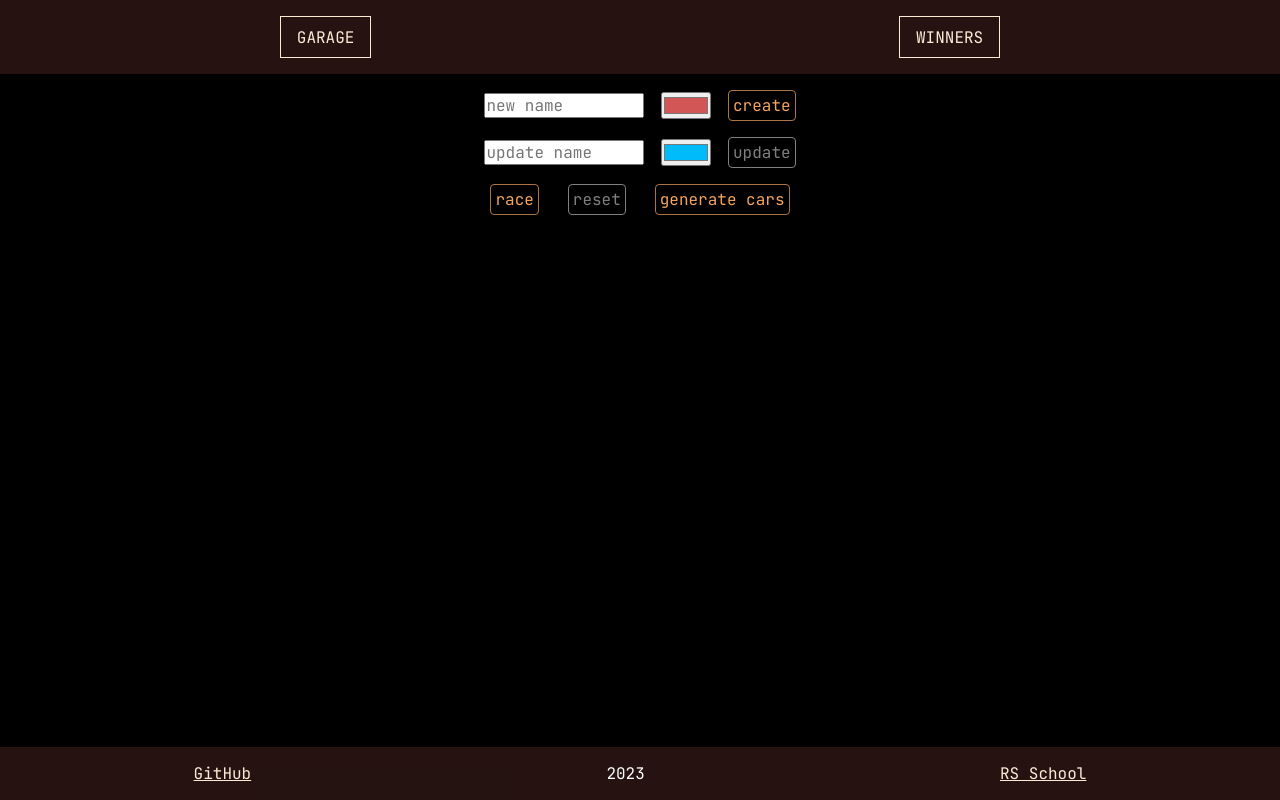
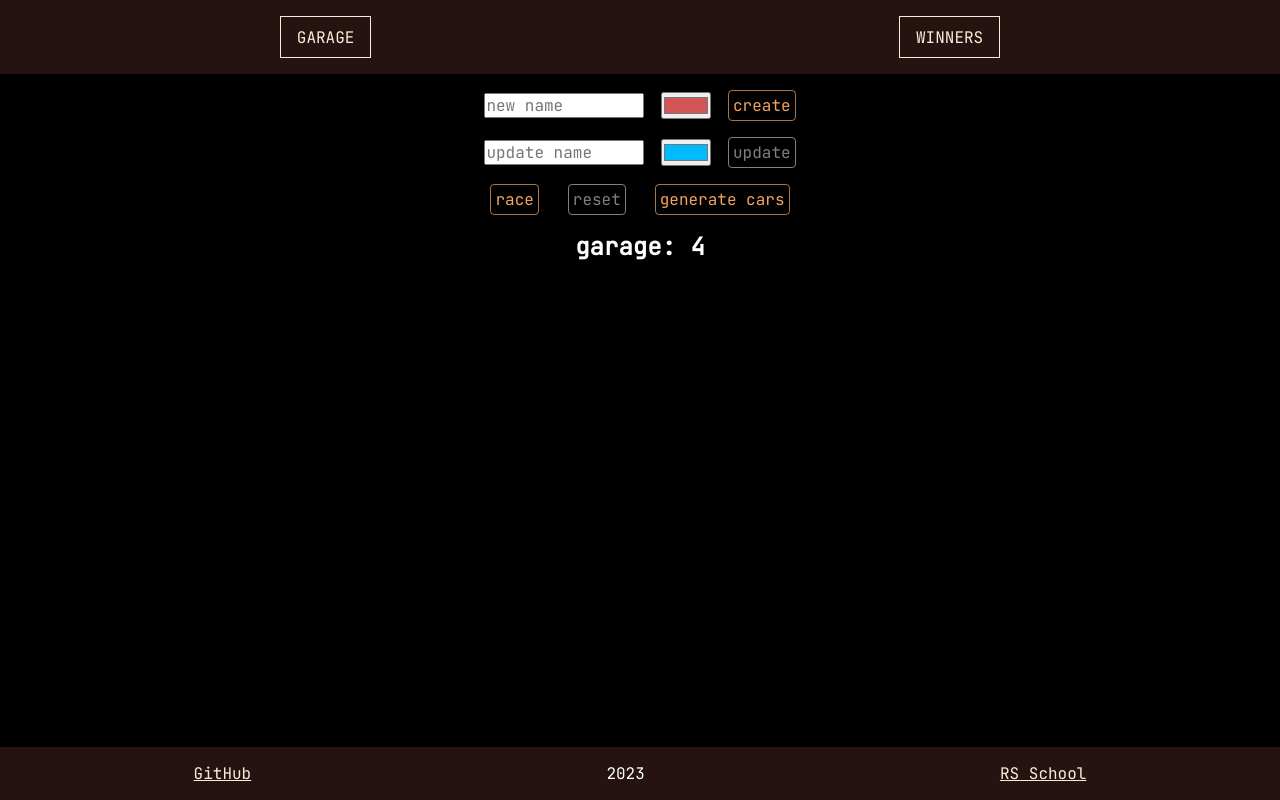
Before and after one commit to timashoff/async-race, a website built with webpack: page src/index.html in a window 1280 px wide. Built offline with nearby package versions, Linux system fonts and the light colour scheme.

Commit message:
feat: implement page title

```diff
--- a/src/css/style.css
+++ b/src/css/style.css
@@ -138,6 +138,7 @@ button:disabled {
 h1,
 h2 {
   margin: 0 auto;
+  font-size: 1.5rem;
 }
 
 
--- a/src/utils/types.ts
+++ b/src/utils/types.ts
@@ -3,3 +3,5 @@
   id: 'number',
   color: 'string'
 };
+
+export type Title = 'garage' | 'winners';
--- a/src/view/garage.ts
+++ b/src/view/garage.ts
@@ -1,8 +1,9 @@
 import { createMenu } from './menu';
+import { createPageTitle } from './page-title';
 
 export const createGarage = () => {
   const garage = document.createElement('div');
   garage.id = 'garage';
-  garage.append(createMenu());
+  garage.append(createMenu(), createPageTitle('garage', 4));
   return garage;
 };
--- /dev/null
+++ b/src/view/page-title.ts
@@ -0,0 +1,11 @@
+import { Title } from '../utils/types';
+
+export const createPageTitle = (pageName: Title, count: number) => {
+  let title: HTMLElement | null = document.querySelector('.title');
+  if (!title) {
+    title = document.createElement('h1');
+    title.classList.add('title');
+  }
+  title.textContent = `${pageName}: ${count}`;
+  return title;
+};
```
